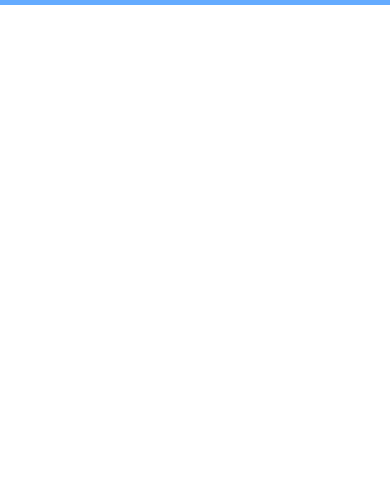
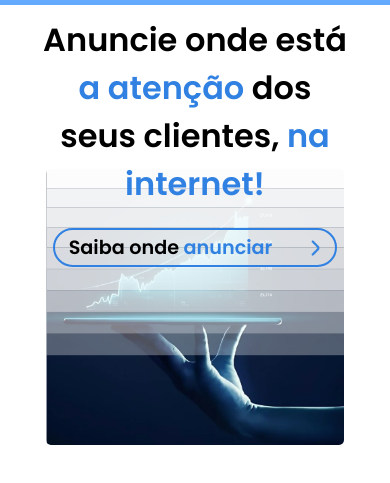
Before and after one commit to RailanTeles/astrafegopago, a plain HTML site: page index.html in a window 390 px wide. Shown: the part 105-588 px from the top of the page. Drawn offline with Linux system fonts and the light colour scheme.

Commit message:
Tìtulo feito

```diff
--- a/index.html
+++ b/index.html
@@ -1,5 +1,6 @@
 <!DOCTYPE html>
 <html lang="pt-br ">
+
 <head>
     <meta charset="UTF-8">
     <meta name="viewport" content="width=device-width, initial-scale=1.0">
@@ -7,9 +8,10 @@
     <link rel="icon" href="src/images/AS_logo.png" type="image/png" />
     <link rel="stylesheet" href="src/styles/index.css">
 </head>
+
 <body>
     <!-- NavBar -->
-    <div class="navbar">
+    <nav class="navbar">
         <div class="logo">
             <img src="src/images/AS_logo.png" alt="">
         </div>
@@ -22,13 +24,32 @@
         <div class="toggle">
             <img src="src/images/toggle.png" alt="" id="toggleIMG">
         </div>
-    </div>
-    <div class="NavBarMobile">
-            <a href="#" class="NavBarItem NavItensMobile"> Sobre </a>
-            <a href="#" class="NavBarItem NavItensMobile"> Como funciona </a>
-            <a href="#" class="NavBarItem NavItensMobile"> Perguntas Frequentes </a>
-            <a href="#" class="NavBarItem NavItensMobile"> Contatos </a>
-    </div>
+    </nav>
+    <nav class="NavBarMobile">
+        <a href="#" class="NavBarItem NavItensMobile"> Sobre </a>
+        <a href="#" class="NavBarItem NavItensMobile"> Como funciona </a>
+        <a href="#" class="NavBarItem NavItensMobile"> Perguntas Frequentes </a>
+        <a href="#" class="NavBarItem NavItensMobile"> Contatos </a>
+    </nav>
+
+    <!-- Titulo -->
+    <section class="Intro">
+        <div class="Anuncie">
+            <h1 class="title">
+                Anuncie onde está <span>a atenção</span> dos seus clientes, <span>na internet!</span>
+            </h1>
+            <a href="https://wa.me/75998950805" target="_blank" class="ContactLinks">
+                <div class="itens">
+                    <p>Saiba onde <span>anunciar</span></p>
+                    <img src="src/images/seta.png" alt="seta">
+                </div>
+            </a>
+        </div>
+        <div class="AnuncieImage">
+            <img id="anuncie-image" src="src/images/Tecno_image.png" alt="Imagem ilustrativa">
+        </div>
+    </section>
     <script src="src/scripts/index.js"></script>
 </body>
+
 </html>
--- a/src/scripts/index.js
+++ b/src/scripts/index.js
@@ -23,7 +23,7 @@ toggle.addEventListener('click', ()=>{
     navBar.classList.toggle("OnNavBar");
 
 
-    toggle.style.transition = "transform 0.7s ease";
+    toggle.style.transition = "transform 0.3s ease";
     toggle.style.transform = "rotate(360deg)";
 
     setTimeout(() => {
@@ -46,3 +46,21 @@ itensNavBarMobile.forEach(item => {
         }, 500);
     });
 });
+
+
+// Imagem
+document.addEventListener("DOMContentLoaded", function () {
+  const img = document.getElementById("anuncie-image");
+
+  function updateImageSrc() {
+      if (window.innerWidth <= 650) {
+          img.src = "src/images/Tecno_image_mobile.png";
+      } else {
+          img.src = "src/images/Tecno_image.png";
+      }
+  }
+
+  updateImageSrc();
+
+  window.addEventListener("resize", updateImageSrc);
+});
--- a/src/styles/index.css
+++ b/src/styles/index.css
@@ -20,6 +20,7 @@
 *{
     margin: 0;
     padding: 0;
+    font-family: "Poppins_Semibold";
 }
 
 body, html{
@@ -99,13 +100,91 @@ body, html{
 .NavBarMobile{
     height: 0;
     width: 100%;
+    gap: 15px;
     background-color: #64ABFF;
     display: flex;
     flex-direction: column;
     align-items: center;
     overflow: hidden;
     pointer-events: none;
-    transition: height 0.5s ease, padding 0.5s ease;
+    transition: height 1s ease, padding 1s ease;
+}
+
+/* Título */
+.Intro{
+    width: 100%;
+    height: auto;
+    display: flex;
+    padding: 3% 0%;
+    align-items: center;
+    justify-content: space-between;
+}
+
+.Anuncie{
+    width: 50%;
+    height: 100%;
+    display: flex;
+    flex-direction: column;
+    align-items: center;
+    justify-content: center;
+    gap: 20px;
+}
+
+.title{
+    font-size: 250%;
+    text-align: center;
+    width: 75%;
+}
+
+span{
+    color: #3081E1;
+}
+
+.ContactLinks{
+    text-decoration-line: none;
+    width: 80%;
+    display: flex;
+    align-items: center;
+    justify-content: center;
+    border: #3081E1 2px solid;
+    border-radius: 30px;
+    transition: color 0.3s ease, transform 0.3s ease;
+}
+
+
+.ContactLinks:hover{
+    transform: scale(1.1);
+    background-color: #64ABFF;
+    color: white;
+}
+
+.itens{
+    width: 90%;
+    color: black;
+    font-size: 150%;
+    display: flex;
+    align-items: center;
+    justify-content: space-between;
+    padding: 1% 5%;
+}
+
+.itens > img{
+    object-fit: contain;
+    flex-grow: 0;
+    width: 4%;
+}
+
+.AnuncieImage {
+    width: 50%;
+    display: flex;
+    align-items: center;
+    justify-content: flex-end;
+}
+
+.AnuncieImage > img {
+    width: 85%;
+    height: auto;
+    border-radius: 5px;
 }
 
 /* Telas médias */
@@ -117,6 +196,26 @@ body, html{
 
     .NavBarItem{
         font-size: 15px;
+    }
+
+    /* Tìtulo */
+    .Anuncie{
+        width: 55%;
+    }
+
+    .title{
+        font-size: 220%;
+        text-align: center;
+        width: 90%;
+    }
+
+    .itens{
+        font-size: 120%;
+        padding: 1% 5%;
+    }
+
+    .AnuncieImage {
+        width: 40%;
     }
 }
 
@@ -146,15 +245,48 @@ body, html{
         align-items: center;
     }
 
+    .toggle > img {
+        height: 80%;
+    }
+
     .NavBarMobile > a {
         margin: 1% 0%;
-        font-size: 20px;
+        font-size: 22px;
     }
 
     .OnNavBar {
         height: auto;
         padding: 5% 0%;
         pointer-events: auto;
+        overflow: visible;
+    }
+
+    /* Título */
+    .Intro{
+        display: flex;
+        flex-direction: column;
+    }
+
+    .Anuncie{
+        width: 90%;
+    }
+
+    .title{
+        font-size: 250%;
+        text-align: center;
+        width: 90%;
+    }
+
+    .itens{
+        font-size: 120%;
+        padding: 1% 5%;
+    }
+
+    .AnuncieImage {
+        width: 90%;
+        justify-content: center;
+        margin-top: -25%;
+        z-index: -1;
     }
 
 }
@@ -169,4 +301,10 @@ body, html{
     .toggle > img{
         height: 60%;
     }
+
+    /* Tìtulo */
+    .title{
+        font-size: 200%;
+    }
+
 }
```
Also changed, not shown: src/images/Tecno_image.png (added), src/images/Tecno_image_mobile.png (added).
